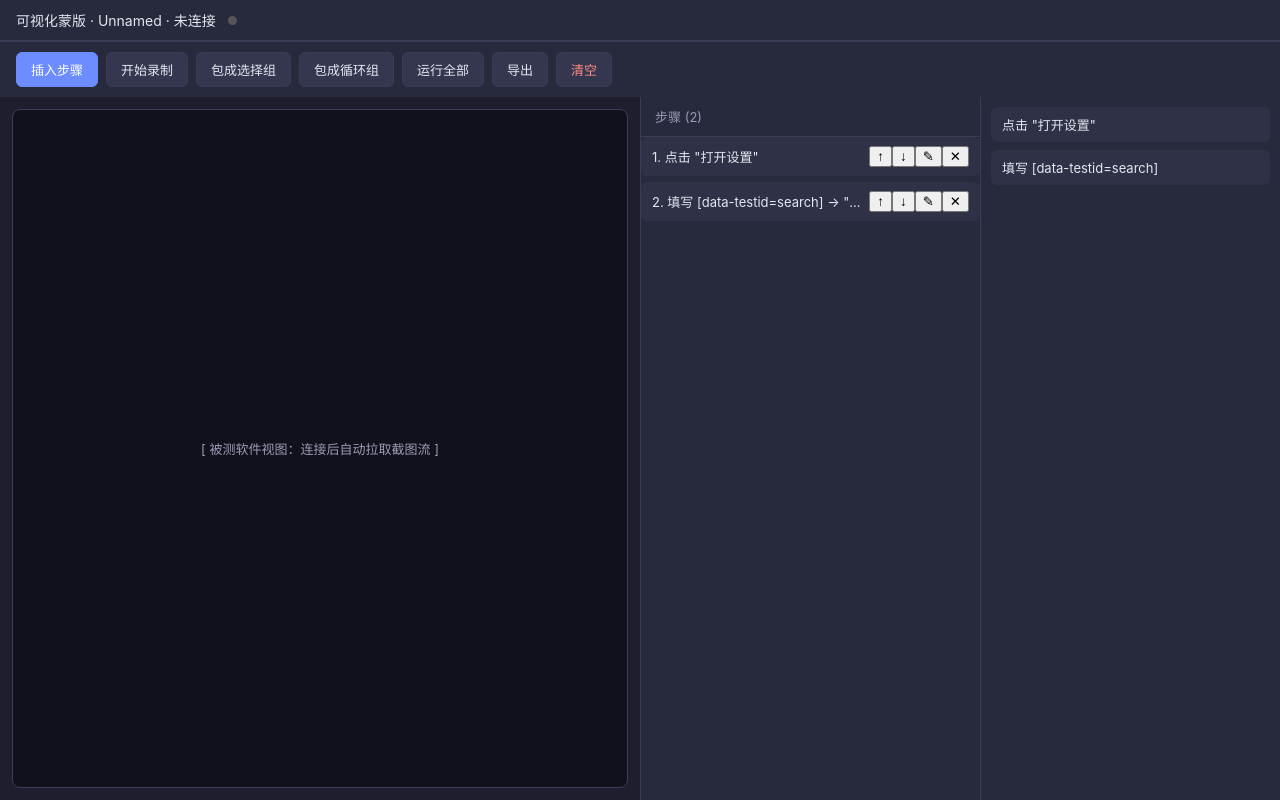
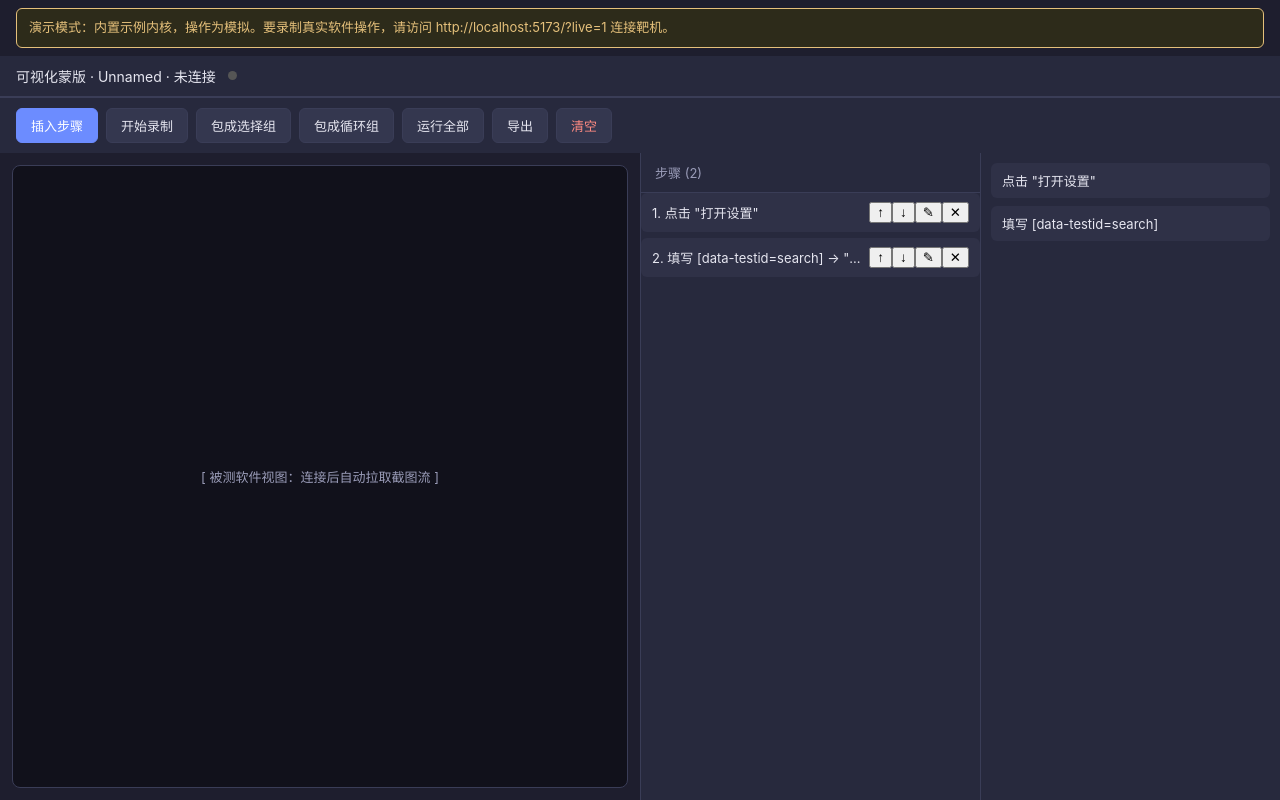
Before and after one commit to heiferleaf/Auto-Test-Generation, a website with bundled scripts: page src/ui/index.html in a window 1280 px wide. Built offline with nearby package versions, Linux system fonts and the light colour scheme.

Commit message:
fix(ui): 真正覆盖 app.ts boot 入口测试 + 演示模式录制提示 + serve 禁用缓存
- 新增 test/ui-app-boot.test.ts：真实执行 app.ts 的 boot()（此前 8 个 e2e 全用
  bootShell 直接 new UiShell 绕过 app.ts，正是「测试全绿、浏览器点不动」的盲区来源），
  并断言点击「开始录制」真实生效、再次点击复位。
- startRecording 在未连接真机时给出明确横幅提示（替代静默失效，避免用户误判功能坏）。
- 演示模式启动即展示模式说明横幅（render 内统一重建，避免被后续 render 冲掉）。
- serve.ts 对 / 与 /app.js 加 Cache-Control: no-cache，杜绝浏览器缓存旧 app.js
  导致的「代码已改、刷新仍坏」（用户撞到的真实原因之一）。

```diff
--- a/src/ui/app.ts
+++ b/src/ui/app.ts
@@ -105,6 +105,12 @@ function boot() {
   // 先渲染骨架
   shell.render();
 
+  // 演示模式（默认，无 ?live）下无真机事件源：一进来就告知用户，
+  // 避免「点了录制却什么都没发生」被误判为功能失效（真实路径可用性反馈）。
+  if (!live) {
+    shell.setBanner('演示模式：内置示例内核，操作为模拟。要录制真实软件操作，请访问 http://localhost:5173/?live=1 连接靶机。');
+  }
+
   // 初始示例脚本（演示「录制产出的步骤形态」：click/fill 仅由录制产生，此处用种子数据替代真实录制回放）。
   shell.insertStep({ id: 'seed-1', type: 'click', source: 'recorded', locator: { role: 'button', name: '打开设置' } });
   shell.insertStep({ id: 'seed-2', type: 'fill', source: 'recorded', locator: { testId: 'search' }, params: { value: '关键词' } });
--- a/src/ui/index.html
+++ b/src/ui/index.html
@@ -70,6 +70,12 @@
       background: #43303a; border: 1px solid #f85149; color: #ffb4ae;
     }
 
+    /* 顶部提示横幅（演示模式说明 / 未连接真机录制警告） */
+    .ui-shell-banner {
+      margin: 8px 16px; padding: 9px 12px; border-radius: 6px; font-size: 13px; line-height: 1.5;
+      background: #2d2b1a; border: 1px solid var(--warn); color: var(--warn);
+    }
+
     /* 高亮占位框（坐标未到位时的即时反馈，虚线区分） */
     .ui-shell-highlight.is-pending { border-style: dashed; opacity: .6; }
 
--- a/src/ui/shell.ts
+++ b/src/ui/shell.ts
@@ -151,6 +151,8 @@ export class UiShell {
   private insertMenuOpen = false;
   /** Git 版本面板是否挂载（可选插件，默认隐藏）。 */
   private enableVersionPanel: boolean;
+  /** 顶部提示横幅文本（演示模式说明 / 未连接真机录制警告）。render 会据此重建，故不会被后续 render 冲掉。 */
+  private bannerText?: string;
 
   constructor(opts: UiShellOptions) {
     this.kernel = opts.kernel;
@@ -283,12 +285,25 @@ export class UiShell {
   }
 
   startRecording(): void {
+    // 录制依赖真机内核实时回传交互事件（click/fill 等仅由录制产生，见 spec §2.3.1）。
+    // 演示模式（未连接真机）下 DemoKernel.startRecording 无真实事件源，录制不会产出任何步骤。
+    // 若不提示，用户点「开始录制」后毫无反应、也录不到东西，会被误判为「功能失效」。
+    // 故未连接时给出明确横幅，指引用户用 ?live=1 连真机；录制态仍照常进入（按钮联动不受影响）。
+    if (!this.connected) {
+      this.setBanner('当前为演示模式（未连接真机），录制不会产生真实步骤。如需录制真实操作，请访问 ?live=1 连接靶机。');
+    }
     this.recorder.reset();
     this.recordedKeys.clear();
     this.kernel.startRecording();
     this.recording = true;
     // 订阅服务端实时推送：每捕获一个交互即增量生成步骤（边操作边长步骤）。
     this.kernel.on?.('recording', (ev) => this.onRecordingEvent(ev as InteractionEvent));
+    this.render();
+  }
+
+  /** 设置顶部提示横幅（持久于实例，render 会据此重建，故不被后续 render 冲掉）。 */
+  setBanner(text: string): void {
+    this.bannerText = text;
     this.render();
   }
 
@@ -834,6 +849,16 @@ export class UiShell {
     const root = this.mount;
     root.innerHTML = '';
 
+    // 持久横幅（演示模式/录制警告）：render 每次重建 DOM，故 banner 必须从实例字段重新渲染，
+    // 否则 insertStep 等后续 render 会把它冲掉（此前 banner 在 render 外 prepend 即被此问题吞掉）。
+    if (this.bannerText) {
+      const bar = document.createElement('div');
+      bar.className = 'ui-shell-banner';
+      bar.setAttribute('data-banner', 'true');
+      bar.textContent = this.bannerText;
+      root.appendChild(bar);
+    }
+
     const header = document.createElement('div');
     header.className = 'ui-shell-header';
     header.innerHTML = '';
```
Also changed, not shown: src/ui/serve.ts (+6 -2 lines), test/ui-app-boot.test.ts (added, +73 -0 lines).
